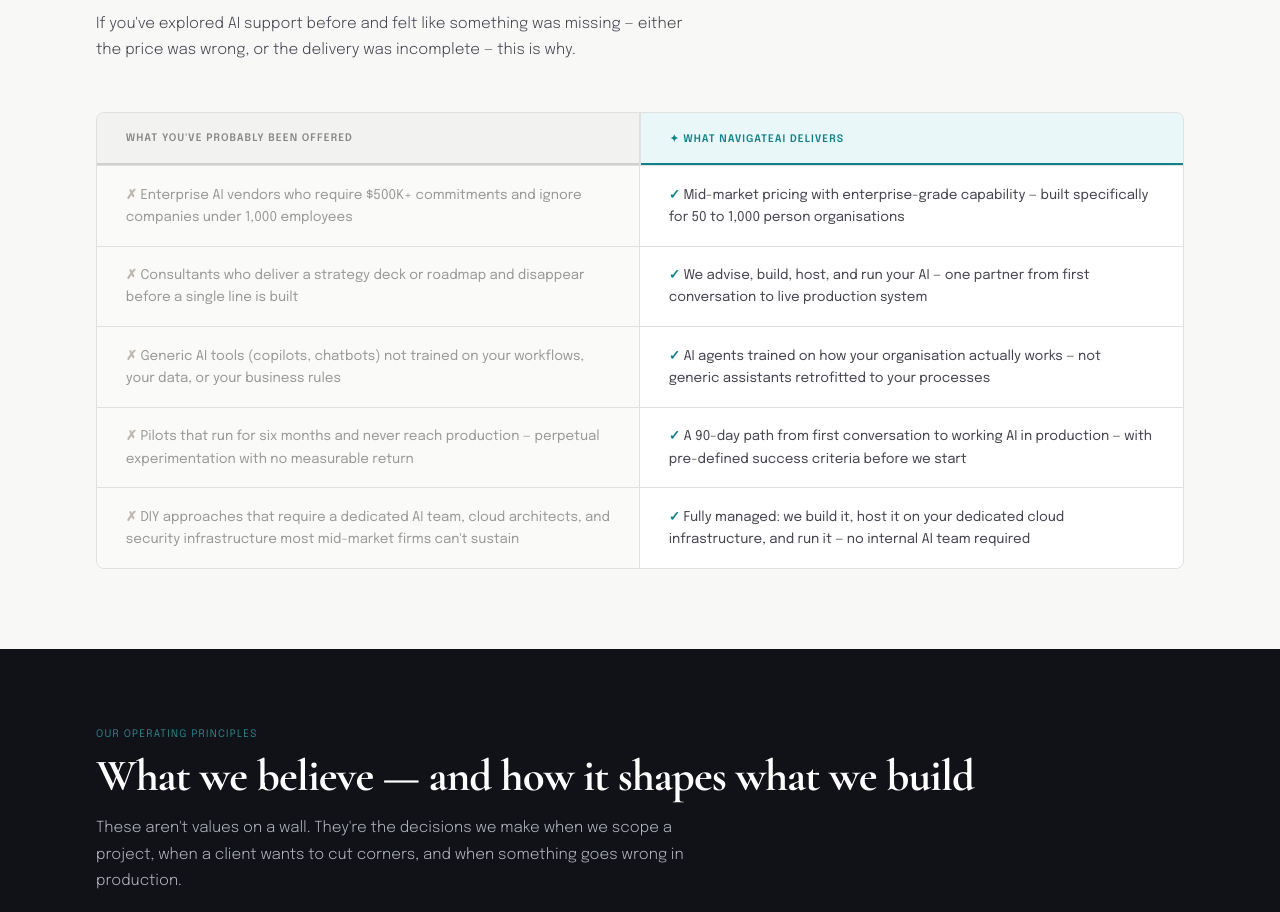
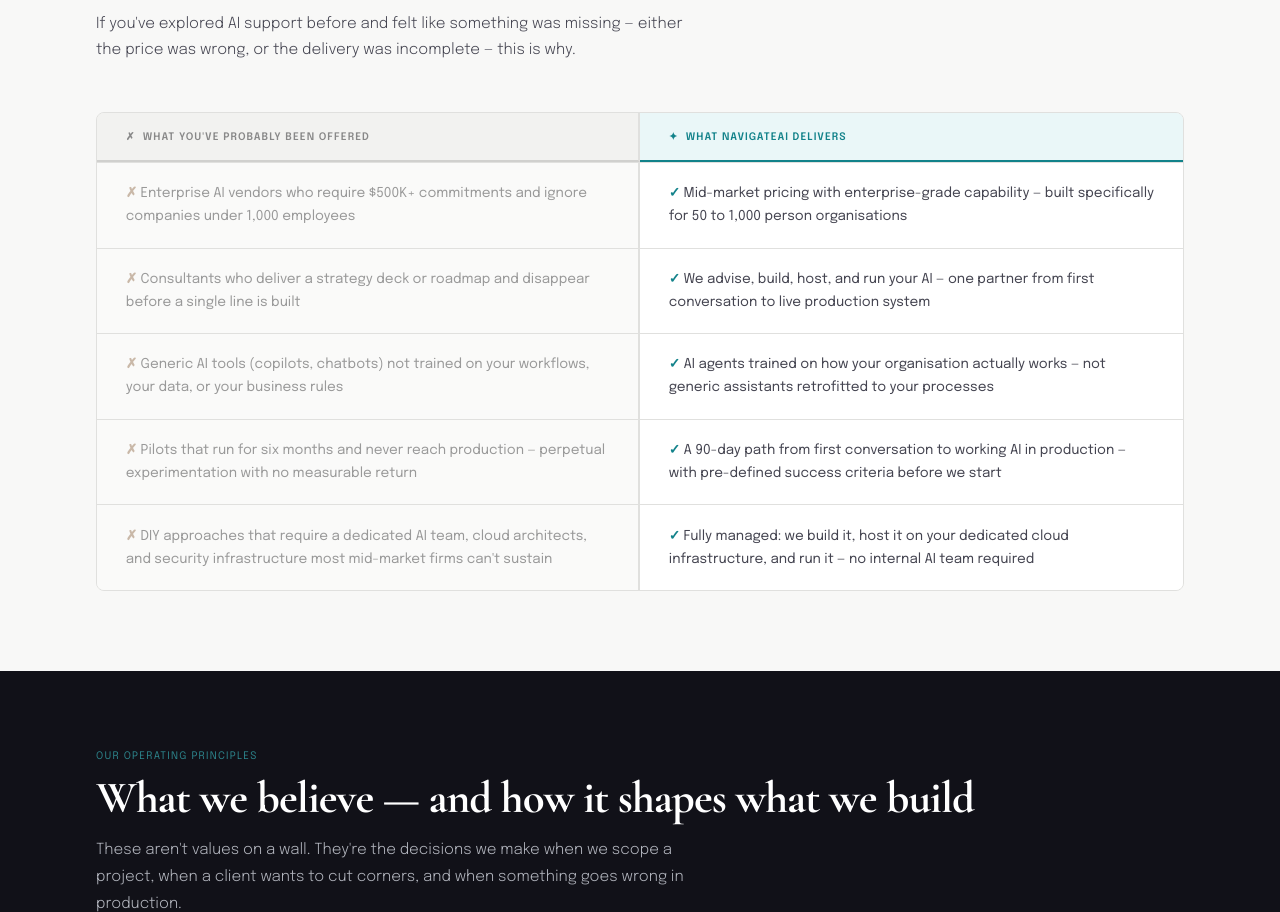
Before and after one commit to AmRaghuAkula/NavigateAI, a plain HTML site: page why-navigate-ai.html in a window 1280 px wide. Shown: the part 830-1742 px from the top of the page. Drawn offline with nearby package versions, Linux system fonts and the light colour scheme.

Commit message:
Add files via upload
fix in navigate page

```diff
--- a/why-navigate-ai.html
+++ b/why-navigate-ai.html
@@ -38,21 +38,61 @@
 .sec-intro{font-size:0.95rem;line-height:1.75;color:var(--slate);font-weight:300;max-width:600px;}
 .dark .sec-intro{color:rgba(220,224,232,0.80);}
 
-/* THE GAP GRID — what everyone else offers vs us */
-.gap-grid{border-radius:8px;overflow:hidden;margin-top:3rem;border:1px solid var(--mist);}
-.gap-header-row{display:grid;grid-template-columns:1fr 1fr;gap:2px;background:var(--mist);}
-.gap-head{padding:1.2rem 1.8rem;display:flex;align-items:center;gap:0.7rem;}
-.gap-head.them{background:#f2f2f0;border-bottom:2px solid #d0d0ce;}
-.gap-head.us{background:#eaf7f8;border-bottom:2px solid var(--teal);}
-.gap-head-label{font-size:0.65rem;letter-spacing:0.1em;text-transform:uppercase;font-weight:600;}
-.gap-head.them .gap-head-label{color:#888;}
-.gap-head.us .gap-head-label{color:var(--teal);}
-.gap-row{display:grid;grid-template-columns:1fr 1fr;border-top:1px solid var(--mist);}
-.gap-cell{padding:1.1rem 1.8rem;font-size:0.84rem;line-height:1.65;color:var(--slate);}
-.gap-cell.them{background:#fafaf9;border-right:1px solid var(--mist);color:#999;}
-.gap-cell.them::before{content:'✗  ';color:#c0b8b0;font-weight:600;}
-.gap-cell.us{background:white;}
-.gap-cell.us::before{content:'✓  ';color:var(--teal);font-weight:700;}
+/* THE COMPARISON TABLE — two clean columns, row by row */
+.gap-table{
+  display:grid;
+  grid-template-columns:1fr 1fr;
+  margin-top:3rem;
+  border-radius:8px;
+  overflow:hidden;
+  border:1px solid var(--mist);
+}
+/* Column headers */
+.gap-col-head{
+  padding:1.1rem 1.8rem;
+  font-size:0.65rem;
+  letter-spacing:0.1em;
+  text-transform:uppercase;
+  font-weight:700;
+}
+.gap-col-head.them{
+  background:#f2f2f0;
+  color:#888;
+  border-bottom:2px solid #d0d0ce;
+  border-right:2px solid var(--mist);
+}
+.gap-col-head.us{
+  background:#eaf7f8;
+  color:var(--teal);
+  border-bottom:2px solid var(--teal);
+}
+/* Each cell */
+.gap-cell{
+  padding:1.2rem 1.8rem;
+  font-size:0.85rem;
+  line-height:1.7;
+  border-top:1px solid var(--mist);
+  vertical-align:top;
+}
+.gap-cell.them{
+  background:#fafaf9;
+  color:#999;
+  border-right:2px solid var(--mist);
+}
+.gap-cell.them::before{
+  content:'✗  ';
+  color:#c9b8a8;
+  font-weight:700;
+}
+.gap-cell.us{
+  background:#ffffff;
+  color:var(--slate);
+}
+.gap-cell.us::before{
+  content:'✓  ';
+  color:var(--teal);
+  font-weight:700;
+}
 
 /* CORE PRINCIPLES */
 .principles{display:grid;grid-template-columns:repeat(3,1fr);gap:2px;background:rgba(255,255,255,0.07);border:1px solid rgba(255,255,255,0.07);border-radius:8px;overflow:hidden;margin-top:3rem;}
@@ -130,31 +170,30 @@
   <h2 class="sec-heading">Why the existing options leave mid-market firms stuck</h2>
   <p class="sec-intro">If you've explored AI support before and felt like something was missing — either the price was wrong, or the delivery was incomplete — this is why.</p>
 
-  <div class="gap-grid">
-    <div class="gap-header-row">
-      <div class="gap-head them"><span class="gap-head-label">What you've probably been offered</span></div>
-      <div class="gap-head us"><span class="gap-head-label">✦ What NavigateAI delivers</span></div>
-    </div>
-    <div class="gap-row">
+  <div class="gap-table">
+    <!-- Column Headers -->
+    <div class="gap-col-head them">✗ &nbsp;What you've probably been offered</div>
+    <div class="gap-col-head us">✦ &nbsp;What NavigateAI delivers</div>
+
+    <!-- Row 1 -->
     <div class="gap-cell them">Enterprise AI vendors who require $500K+ commitments and ignore companies under 1,000 employees</div>
     <div class="gap-cell us">Mid-market pricing with enterprise-grade capability — built specifically for 50 to 1,000 person organisations</div>
-    </div>
-    <div class="gap-row">
+
+    <!-- Row 2 -->
     <div class="gap-cell them">Consultants who deliver a strategy deck or roadmap and disappear before a single line is built</div>
     <div class="gap-cell us">We advise, build, host, and run your AI — one partner from first conversation to live production system</div>
-    </div>
-    <div class="gap-row">
+
+    <!-- Row 3 -->
     <div class="gap-cell them">Generic AI tools (copilots, chatbots) not trained on your workflows, your data, or your business rules</div>
     <div class="gap-cell us">AI agents trained on how your organisation actually works — not generic assistants retrofitted to your processes</div>
-    </div>
-    <div class="gap-row">
+
+    <!-- Row 4 -->
     <div class="gap-cell them">Pilots that run for six months and never reach production — perpetual experimentation with no measurable return</div>
     <div class="gap-cell us">A 90-day path from first conversation to working AI in production — with pre-defined success criteria before we start</div>
-    </div>
-    <div class="gap-row">
+
+    <!-- Row 5 -->
     <div class="gap-cell them">DIY approaches that require a dedicated AI team, cloud architects, and security infrastructure most mid-market firms can't sustain</div>
     <div class="gap-cell us">Fully managed: we build it, host it on your dedicated cloud infrastructure, and run it — no internal AI team required</div>
-    </div>
   </div>
 </section>
 
```
Lines whose indentation alone changed are shown as unchanged.
